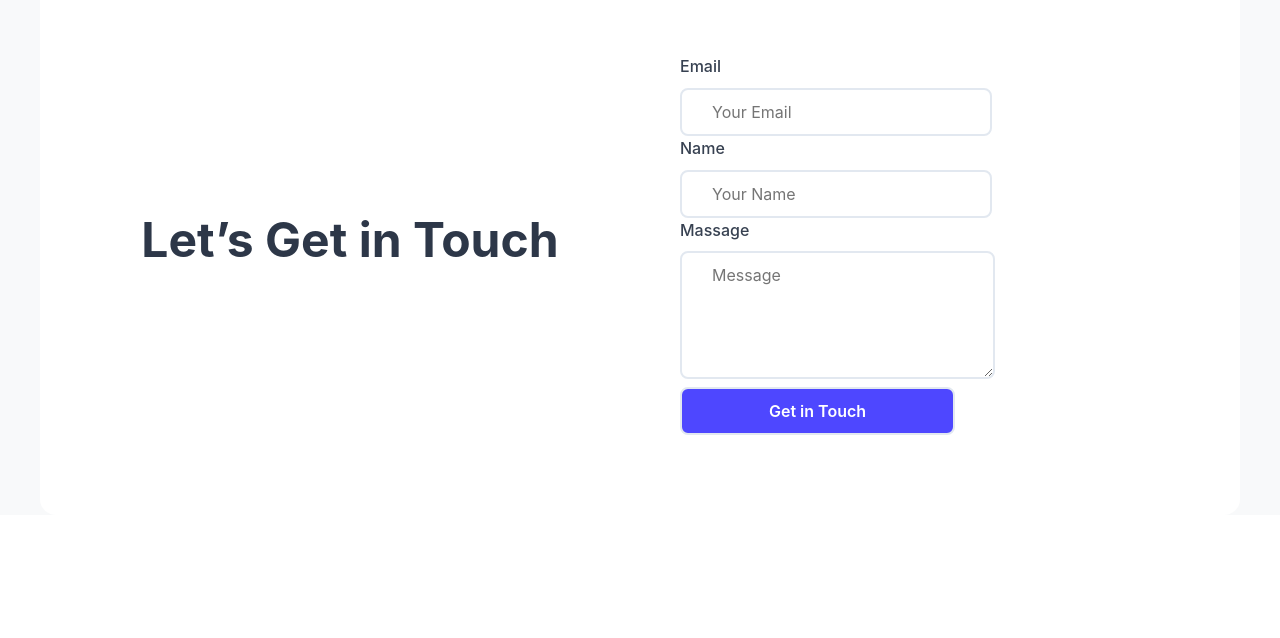
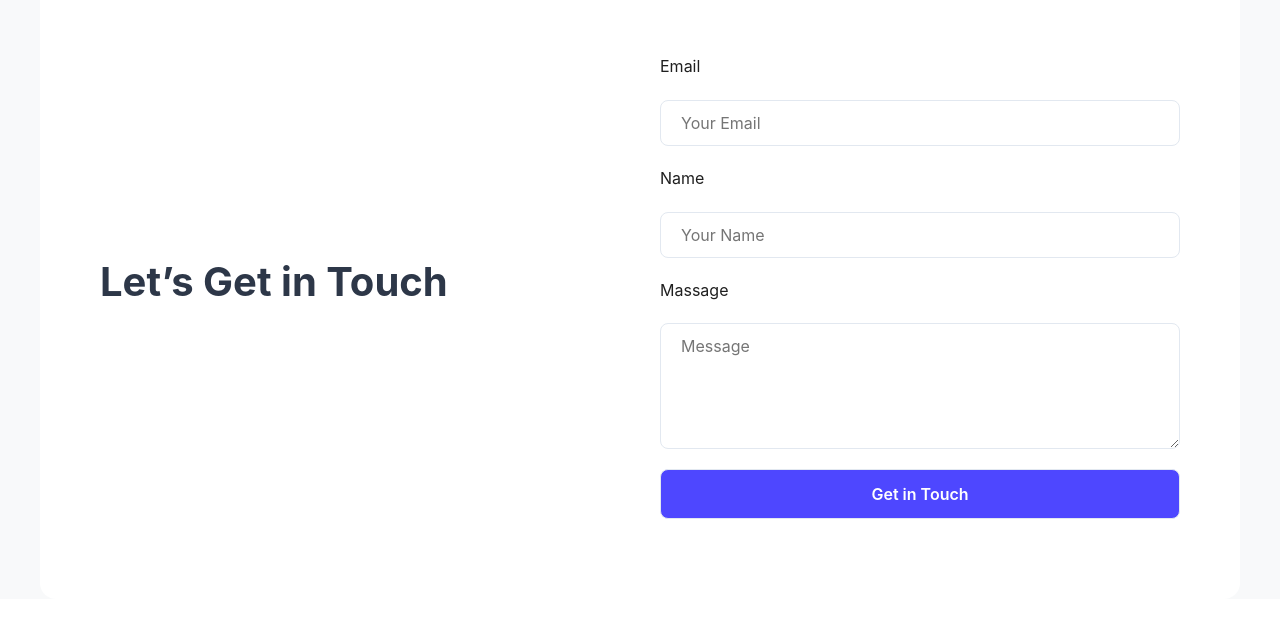
Before and after one commit to Dipteskundu/Webflow-Agencies, a plain HTML site: page index.html in a window 1280 px wide. Shown: the part 2802-3440 px from the top of the page. Drawn offline with Linux system fonts and the light colour scheme.

Commit message:
some correcetions in newsletter-button shape fixed

```diff
--- a/styles.css
+++ b/styles.css
@@ -261,73 +261,61 @@ img {
 /* start a free frail section ends */
 .Contact-form {
     display: flex;
+    justify-content: space-between;
+    align-items: center;
     padding: 80px 60px;
-    gap: 80px;
-    align-items: center;
     background: white;
     margin: 60px 40px;
     border-radius: 16px;
     flex-wrap: wrap;
-    justify-content: center;
+    gap: 40px;
 }
 
 .input-field {
+    flex: 1;
+    min-width: 300px;
+}
+
+.input-field h3.section-title {
+    font-size: 2.5rem;
+    font-weight: 700;
+    color: #2d3748;
+    margin-bottom: 10px;
+    text-align: left;
+}
+
+.input-field form {
     display: flex;
     flex-direction: column;
     gap: 20px;
-    font-size: 16px;
-}
-
-.input-field:first-child {
-    flex: 1;
-    text-align: left;
-}
-
-.input-field:last-child {
-    flex: 1;
-    text-align: left;
-}
-
-.input-field h3 {
-    font-size: 3rem;
-    /* Increased to 3rem for larger text */
-    margin-bottom: 10px;
-    color: #2d3748;
-    font-weight: 700;
-    line-height: 1.2;
-}
-
-.input-field p {
-    margin-bottom: 15px;
-    line-height: 1.6;
 }
 
 .input-field input,
 .input-field textarea {
-    padding: 12px 30px;
-    border: 2px solid #e2e8f0;
+    padding: 12px 20px;
+    border: 1px solid #e2e8f0;
     border-radius: 8px;
-    font-size: 16px;
+    font-size: 1rem;
+    width: 100%;
     font-family: inherit;
-    transition: border-color 0.3s ease;
+    resize: vertical;
+}
+
+.input-field input[type="submit"] {
+    background-color: #4E47FF;
+    color: white;
+    font-weight: 600;
+    cursor: pointer;
+    transition: background-color 0.3s ease;
+    padding: 14px 0;
+    width: 100%;
+}
+
+.input-field input[type="submit"]:hover {
+    background-color: #1ecbd4;
 }
 
 
-
-.section-title {
-    text-align: left;
-}
-
-.input-field p {
-    margin-bottom: 8px;
-    line-height: 1.6;
-    font-weight: 500;
-    color: #374151;
-}
-
-.size {
-    width: 55%;
-}
 
 /* newsletter ends*/
 
```
